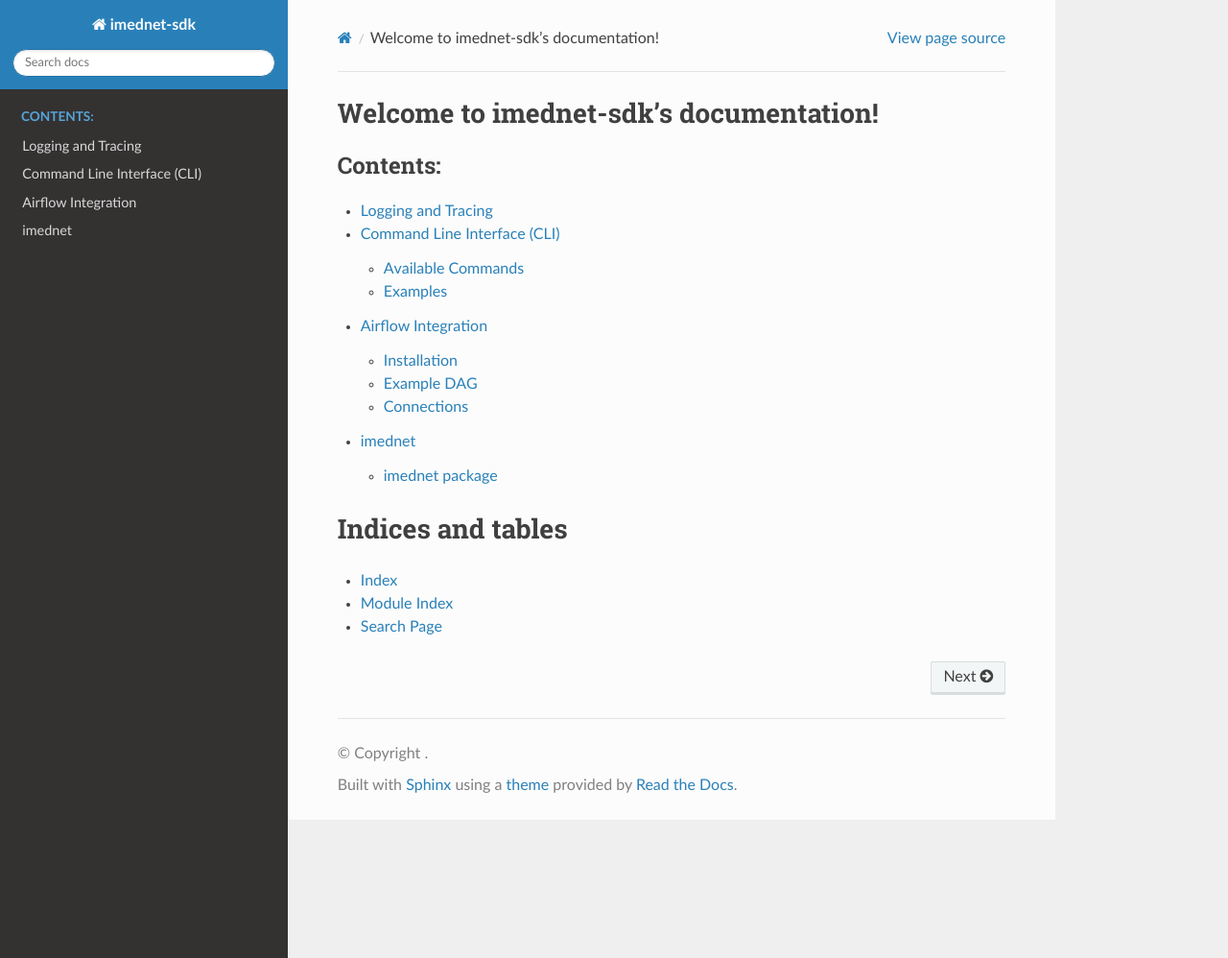
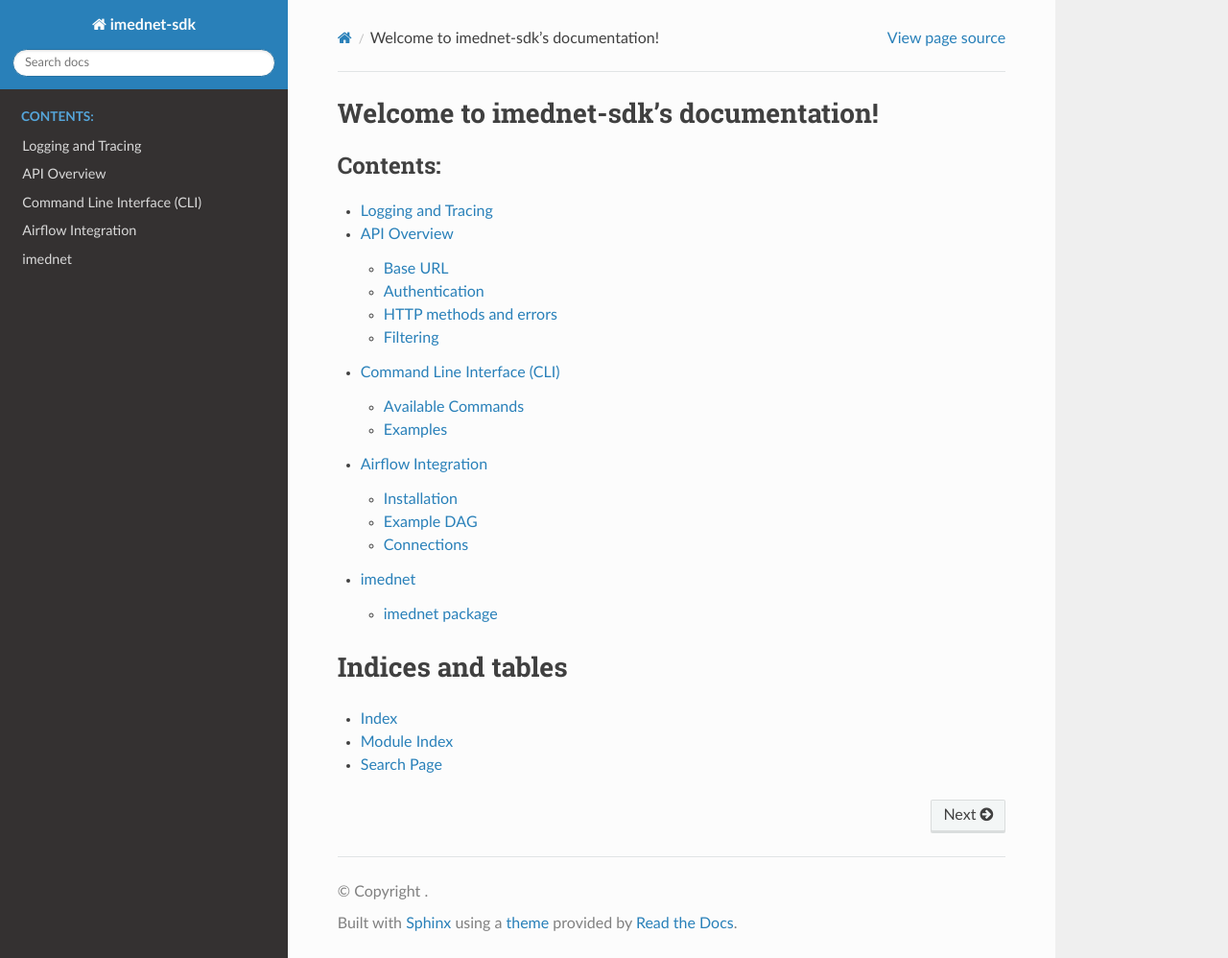
Before and after one commit to fderuiter/imednet-python-sdk, a Sphinx documentation site: the page built from docs/index.rst, in a window 1280 px wide and 998 px high. Shown: the whole window at 96% size. Built offline with Sphinx 7.4.7 and the Read the Docs theme 3.1.0, drawn with Linux system fonts in a browser that asks for light colours; some of the changed lines change nothing that is shown.

Commit message:
docs: add API overview (#198)

```diff
--- /dev/null
+++ b/docs/api_overview.rst
@@ -0,0 +1,43 @@
+API Overview
+===========
+
+This page summarizes the core concepts of the Mednet EDC REST API and how the
+SDK interacts with it.
+
+Base URL
+--------
+
+The SDK communicates with the production API at
+``https://edc.prod.imednetapi.com`` by default. Override this with the
+``IMEDNET_BASE_URL`` environment variable if using a private deployment.
+
+Authentication
+--------------
+
+All requests must include ``x-api-key`` and ``x-imn-security-key`` headers. The
+:class:`~imednet.core.client.Client` and :class:`~imednet.core.async_client.AsyncClient`
+read ``IMEDNET_API_KEY`` and ``IMEDNET_SECURITY_KEY`` from the environment and
+populate these headers automatically.
+
+HTTP methods and errors
+-----------------------
+
+The API primarily supports ``GET`` and ``POST`` requests. Non‐successful status
+codes raise typed exceptions:
+
+* ``400`` – :class:`~imednet.core.exceptions.ValidationError`
+* ``401`` – :class:`~imednet.core.exceptions.AuthenticationError`
+* ``403`` – :class:`~imednet.core.exceptions.AuthorizationError`
+* ``404`` – :class:`~imednet.core.exceptions.NotFoundError`
+* ``429`` – :class:`~imednet.core.exceptions.RateLimitError`
+* ``5xx`` – :class:`~imednet.core.exceptions.ServerError`
+
+Filtering
+---------
+
+Endpoints accept a ``filter`` parameter that matches the syntax documented in the
+Mednet API guide. For clinical data queries, ``recordDataFilter`` can be supplied
+alongside ``filter``. See :mod:`imednet.endpoints.records` for usage examples.
+
+Dates must use UTC timestamps except where noted. When filtering visits by
+``startDate``, ``dueDate``, ``endDate`` or ``visitDate``, use ``YYYY-MM-DD``.
--- a/docs/index.rst
+++ b/docs/index.rst
@@ -6,6 +6,7 @@ Welcome to imednet-sdk's documentation!
    :caption: Contents:
 
    logging_and_tracing
+   api_overview
    cli
    airflow
    modules
```
